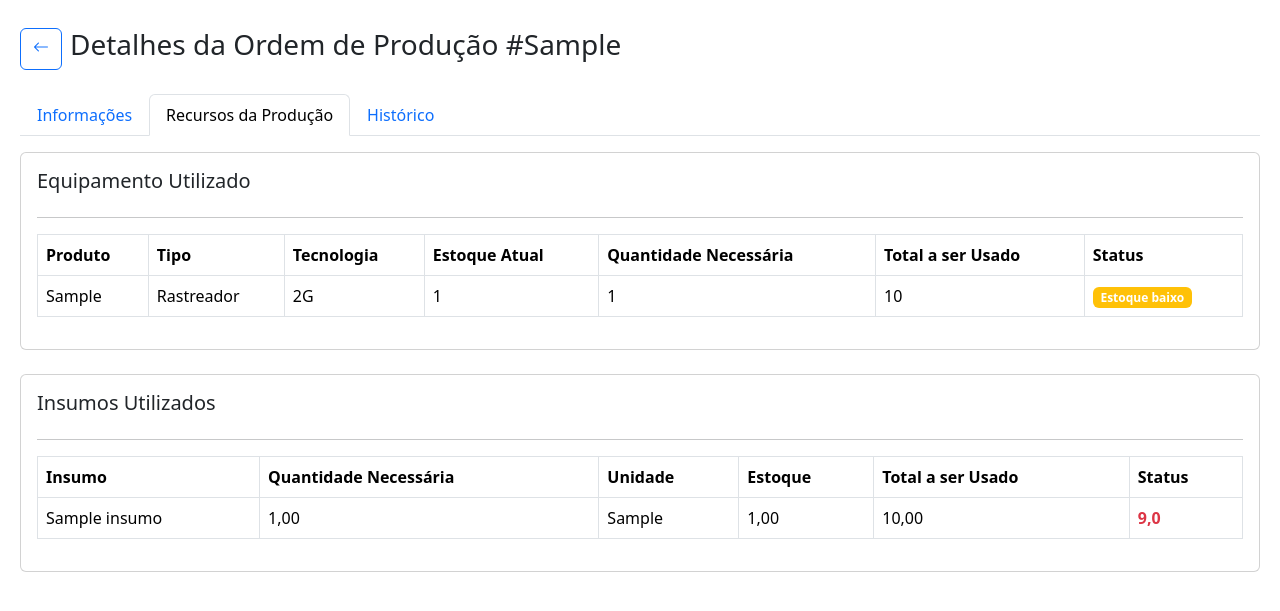
After one commit to BL4Z321/Ordens, a Django app: page /op/operador/producao_detalhes/1/ in a window 1280 px wide, after a click on "Recursos da Produção". The commit adds this page. Shown: the top 611 px of the page. Run offline with Django 5.2, Linux system fonts and the light colour scheme; a user stored in the database is signed in; tables that the repository leaves empty hold one stand-in row (values such as "Sample post").

Commit message:
Sistema do Operador Concluído

```diff
--- /dev/null
+++ b/ordens_producao/templates/operador/producao_detalhes.html
@@ -0,0 +1,177 @@
+{% extends 'base.html' %}
+{% load math_filters %}
+{% block title %}Detalhes Ordens{% endblock title %}
+{% block body %}
+<div style="max-width: 1800px; margin: 0 auto; padding: 20px; margin-top: 1vh;">
+    <div style="display: flex; align-itens: center; gap: 1vh;">
+        <a href="{% url 'producao_ordens' %}" class="btn btn-outline-primary text-center"><i class="bi bi-arrow-left"></i></a>
+        <h3>Detalhes da Ordem de Produção #{{ op.cod_op }}</h3>
+    </div>
+
+    <br>
+
+    <ul class="nav nav-tabs" id="myTab" role="tablist">
+        <li class="nav-item" role="presentation">
+            <button class="nav-link active" id="info-tab" data-bs-toggle="tab" data-bs-target="#info" type="button" role="tab">
+                Informações
+            </button>
+        </li>
+
+        <li class="nav-item" role="presentation">
+            <button class="nav-link" id="recursos-tab" data-bs-toggle="tab" data-bs-target="#recursos" type="button" role="tab">
+                Recursos da Produção
+            </button>
+        </li>
+
+        <li class="nav-item" role="presentation">
+            <button class="nav-link" id="history-tab" data-bs-toggle="tab" data-bs-target="#history" type="button" role="tab">
+                Histórico
+            </button>
+        </li>
+    </ul>
+
+    <div class="tab-content mt-3">
+        <div class="tab-pane fade show active" id="info" role="tabpanel">
+            <div class="card p-3">
+                <h5>Informações Gerais</h5>
+                <hr>
+                <p><strong>Modelo:</strong> {{ op.modelo.nome }}</p>
+                <p><strong>Quantidade Pedida:</strong> {{ op.qtd_pedida }}</p>
+                <p><strong>Quantidade Produzida:</strong> {{ op.qtd_produzida }}</p>
+                <p><strong>Cliente:</strong> {{ op.cliente }}</p>
+                <p><strong>Data de Criação:</strong> {{ op.data_criacao }}</p>
+                <p><strong>Data de Inicio:</strong>
+                    {% if op.data_inicio %}
+                        {{ op.data_inicio }}
+                    {% else %}
+                        A definir
+                    {% endif %}
+                </p>
+                <p><strong>Data de Conclusão:</strong>
+                    {% if op.data_conslusao %}
+                        {{ op.data_conslusao }}
+                    {% else %}
+                        A definir
+                    {% endif %}
+                </p>
+                <p><strong>Data de Entrega:</strong> {{ op.data_entrega }}</p>
+                <p><strong>Status:</strong> {{ op.get_status_display }}</p>
+                <p><strong>Prioridade:</strong> {{ op.get_prioridade_display }}</p>
+                <p><strong>Observações:</strong>
+                    {% if op.observacoes %}
+                        {{ op.observacoes }}
+                    {% else %}
+                        Nenhuma
+                    {% endif %}
+                </p>
+                <p><strong>Responsável:</strong>
+                    {% if op.responsavel %}
+                        {{ op.responsavel }}
+                    {% else %}
+                        Aguardando Operador
+                    {% endif %}
+                </p>
+            </div>
+        </div>
+
+        <div class="tab-pane fade" id="recursos" role="tabpanel">
+            <div class="card p-3">
+                <h5>Equipamento Utilizado</h5>
+                <hr>
+
+                <table class="table table-bordered">
+                    <thead>
+                        <tr>
+                            <th>Produto</th>
+                            <th>Tipo</th>
+                            <th>Tecnologia</th>
+                            <th>Estoque Atual</th>
+                            <th>Quantidade Necessária</th>
+                            <th>Total a ser Usado</th>
+                            <th>Status</th>
+                        </tr>
+                    </thead>
+                    <tbody>
+                        {% for produto in op_produtos %}
+                            <tr>
+                                <td>{{ produto.produto.modelo }}</td>
+                                <td>{{ produto.produto.get_tipo_display }}</td>
+                                <td>{{ produto.produto.tecnologia }}</td>
+                                <td>{{ produto.produto.qtd_estoque_atual }}</td>
+                                <td>{{ produto.qtd_necessaria }}</td>
+                                <td>{{ produto.qtd_total }}</td>
+                                <td>
+                                    <span class="badge {{ produto.status_css }}">{{ produto.status_nome }}</span>
+                                </td>
+                            </tr>
+                        {% endfor %}
+                    </tbody>
+                </table>
+            </div>
+
+            <br>
+
+            <div class="card p-3">
+                <h5>Insumos Utilizados</h5>
+                <hr>
+
+                <table class="table table-bordered">
+                    <thead>
+                        <tr>
+                            <th>Insumo</th>
+                            <th>Quantidade Necessária</th>
+                            <th>Unidade</th>
+                            <th>Estoque</th>
+                            <th>Total a ser Usado</th>
+                            <th>Status</th>
+                        </tr>
+                    </thead>
+                    <tbody>
+                        {% for i in insumos %}
+                        <tr>
+                            <td>{{ i.insumo.nome }}</td>
+                            <td>{{ i.qtd_necessaria_por_unidade }}</td>
+                            <td>{{ i.insumo.unidade_medida }}</td>
+                            <td>{{ i.insumo.estoque_atual }}</td>
+                            <td>{{ i.qt_total_prevista }}</td>
+                            <td>
+                                {% if i.qt_total_prevista > i.insumo.estoque_atual %}
+                                    <span class="text-danger fw-bold">
+                                        {{ i.qt_total_prevista|subtract:i.insumo.estoque_atual }}
+                                    </span>
+                                {% else %}
+                                    <span class="text-success">Ok</span>
+                                {% endif %}
+                            </td>
+                        </tr>
+                    {% empty %}
+                        <tr>
+                            <td colspan="6" class="text-center">Nenhum insumo cadastrado para esta OP.</td>
+                        </tr>
+                    {% endfor %}
+                    </tbody>
+                </table>
+            </div>
+        </div>
+
+        <div class="tab-pane fade" id="history" role="tabpanel">
+            <div class="card p-3">
+                <h5>Histórico da OP</h5>
+                <hr>
+
+                {% if historico %}
+                <ul class="list-group">
+                    {% for h in historico %}
+                        <li class="list-group-item">
+                            <strong>{{ h.data_criacao }}:</strong> {{ h.descricao }}
+                        </li>
+                    {% endfor %}
+                </ul>
+                {% else %}
+                    <p class="text-muted">Nenhum histórico registrado!</p>
+                {% endif %}
+            </div>
+        </div>
+    </div>
+</div>
+{% endblock body %}
--- a/ordens_producao/urls.py
+++ b/ordens_producao/urls.py
@@ -7,4 +7,9 @@ urlpatterns = [
     path('gestor/editar_ordem/<int:pk>/', views.editar_ordem, name='geditar_ordem'),
     path('gestor/excluir_ordem/<int:pk>/', views.excluir_ordem, name='gexcluir_ordem'),
     path('gestor/detalhes_ordem/<int:pk>/', views.detalhes_ordem, name='detalhes_ordem'),
+
+    path('operador/producao_ordens', views.producao_ordens, name='producao_ordens'),
+    path('operador/producao_editar/<int:pk>/', views.producao_editar, name='producao_editar'),
+    path('operador/producao_detalhes/<int:pk>/', views.producao_detalhes, name='producao_detalhes'),
+
 ]
--- a/ordens_producao/views.py
+++ b/ordens_producao/views.py
@@ -159,7 +159,90 @@ def detalhes_ordem(request, pk):
     contexto = {
         'op': op,
         'insumos': insumos,
-        'op_produtos': op_produtos,  # NOME CORRIGIDO
+        'op_produtos': op_produtos,
         'historico': historico,
     }
     return render(request, 'gestor/detalhes_ordem.html', contexto)
+
+@login_required
+def producao_ordens(request):
+    usuario = Usuario.objects.get(user=request.user)
+    if usuario.role != RoleEnum.OPERADOR:
+        return render(request, 'login.html', {'mensagem': 'Acesso restrito ao gestor.'})
+
+    query = request.GET.get('q', '')
+    status_filtro = request.GET.get('status', '')
+    prioridade_filtro = request.GET.get('prioridade', '')
+
+    ordens = OrdemProducao.objects.all().order_by('-data_criacao')
+
+    if query:
+        ordens = ordens.filter(
+            Q(cod_op__icontains=query) |
+            Q(cliente__icontains=query) |
+            Q(modelo__nome__icontains=query)
+        )
+
+    if status_filtro:
+        ordens = ordens.filter(status=status_filtro)
+
+    if prioridade_filtro:
+        ordens = ordens.filter(prioridade=prioridade_filtro)
+
+    paginator = Paginator(ordens, 10)
+    page_number = request.GET.get('page')
+    page_obj = paginator.get_page(page_number)
+
+    contexto = {
+        'ordens': page_obj,
+        'page_obj': page_obj,
+        'query': query,
+        'status_filtro': status_filtro,
+        'prioridade_filtro': prioridade_filtro,
+        'status': StatusOPEnum.choices,
+        'prioridade': PrioridadeOPEnum.choices
+    }
+
+    return render(request, 'operador/producao_ordens.html', contexto)
+
+@login_required
+def producao_editar(request, pk):
+    usuarios = Usuario.objects.all()
+    ordem = get_object_or_404(OrdemProducao, pk=pk)
+
+    if request.method == 'POST':
+        ordem.status = request.POST.get('status')
+        responsavel_id = request.POST.get('responsavel')
+        ordem.responsavel = Usuario.objects.get(id=responsavel_id)
+
+        try:
+            ordem.save()
+            messages.add_message(request, constants.SUCCESS, f'Ordem {ordem.cod_op} atualizada com sucesso!')
+            return redirect('producao_ordens')
+
+        except ValidationError as ve:
+            messages.add_message(request, constants.ERROR, ve.message)
+            return redirect('producao_ordens')
+
+    contexto = {
+        'ordem': ordem,
+        'usuarios': usuarios,
+        'status': StatusOPEnum.choices,
+    }
+
+    return render(request, 'operador/producao_editar.html', contexto)
+
+@login_required
+def producao_detalhes(request, pk):
+    op = OrdemProducao.objects.get(id=pk)
+    insumos = OPInsumo.objects.filter(op=op).select_related('insumo')
+    op_produtos = OPProduto.objects.filter(op=op).select_related('produto')
+    historico = op.historicoop_set.all().order_by('-data_criacao') if hasattr(op, 'historicoop_set') else []
+
+    contexto = {
+        'op': op,
+        'insumos': insumos,
+        'op_produtos': op_produtos,
+        'historico': historico,
+    }
+    return render(request, 'operador/producao_detalhes.html', contexto)
--- a/templates/base.html
+++ b/templates/base.html
@@ -11,5 +11,10 @@
 <body>
     {% block body %}{% endblock %}
     <script src="https://cdn.jsdelivr.net/npm/bootstrap@5.3.8/dist/js/bootstrap.bundle.min.js" integrity="sha384-FKyoEForCGlyvwx9Hj09JcYn3nv7wiPVlz7YYwJrWVcXK/BmnVDxM+D2scQbITxI" crossorigin="anonymous"></script>
+    <script>
+        setInterval(() => {
+            location.reload();
+        }, 15000);
+    </script>
 </body>
 </html>
--- a/usuarios/templates/operador/dashboard.html
+++ b/usuarios/templates/operador/dashboard.html
@@ -20,7 +20,7 @@
 
         <div style="display: grid; grid-template-columns: repeat(2, 1fr); gap: 20px; margin-top: 30px;">
             <h2>Ordem de Produção</h2>
-            <a href="#" class="btn btn-outline-primary">Ver Ordens</a>
+            <a href="{% url 'producao_ordens' %}" class="btn btn-outline-primary">Ver Ordens</a>
 
              <div style="background: #17a2b8; color: white; padding: 20px; border-radius: 8px;">
                 <h3>Total de Ordens</h3>
```
Also changed, not shown: ordens_producao/templates/operador/producao_editar.html (added, +37 -0 lines), ordens_producao/templates/operador/producao_ordens.html (renamed from ordens_producao/templates/gestor/ordens.html, +5 -8 lines).
